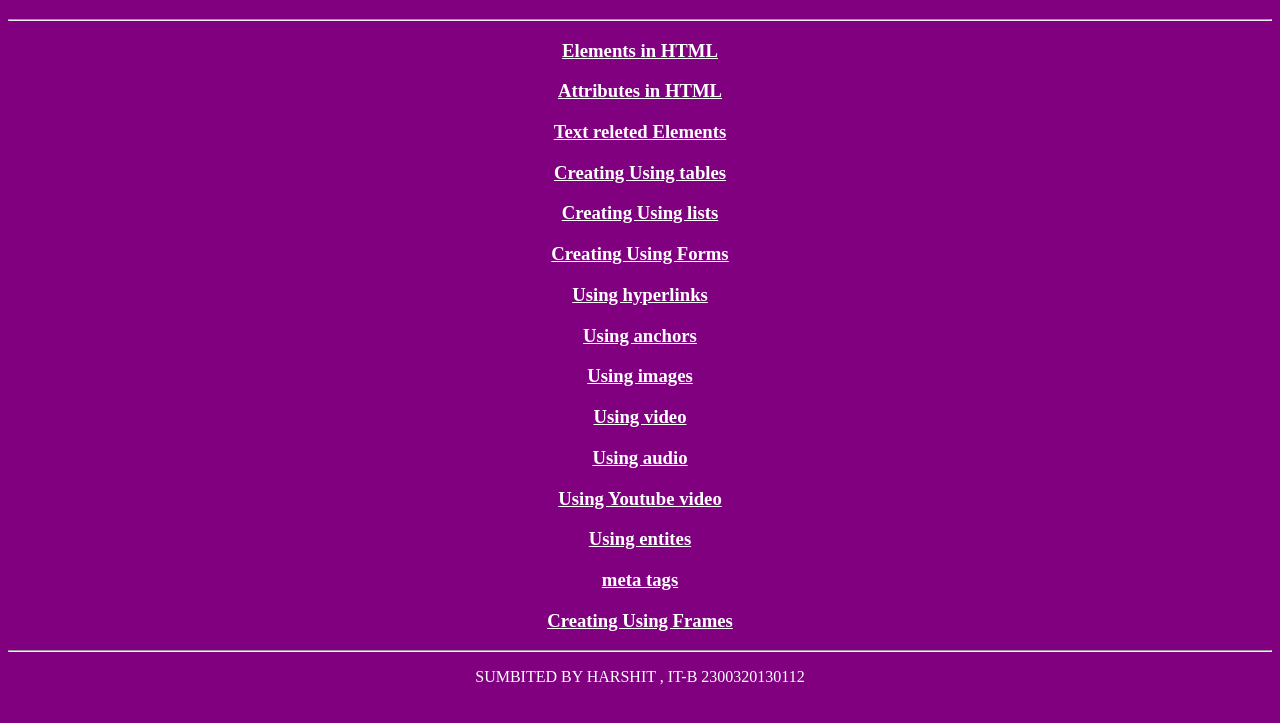
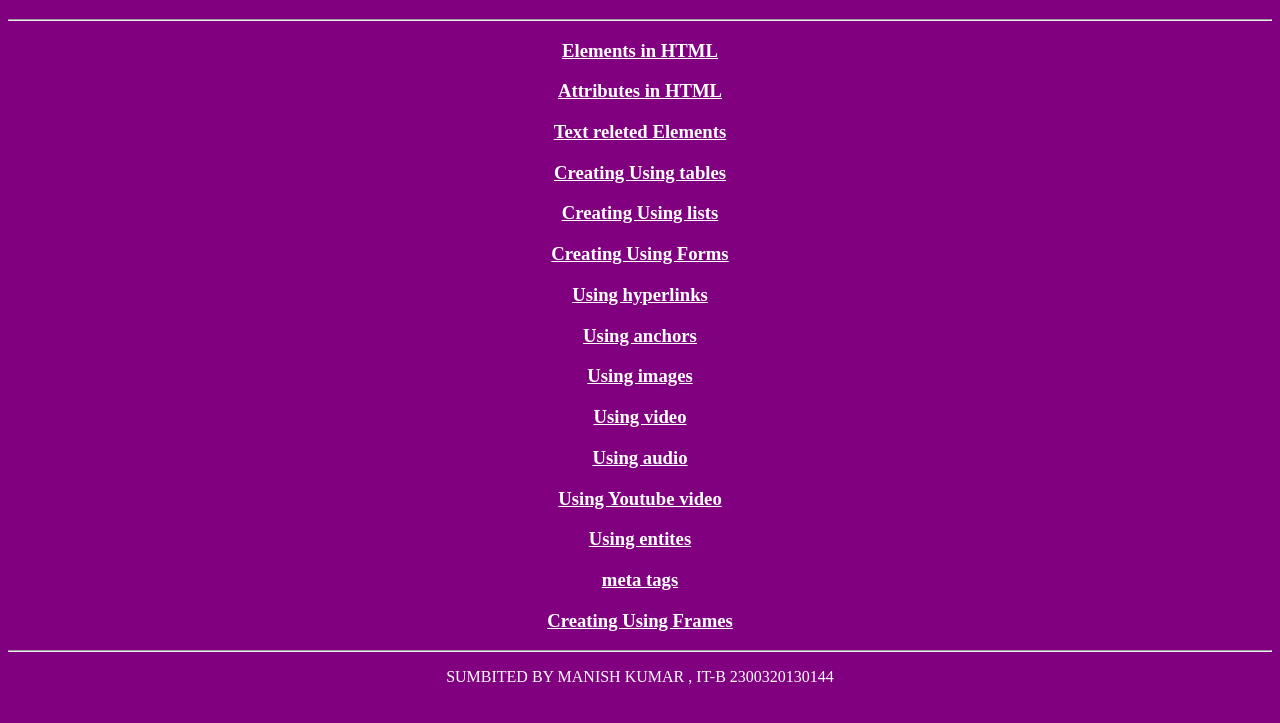
Before and after one commit to Manish-12345-abes/MKS, a plain HTML site: page index.html in a window 1280 px wide. Shown: the part 61-784 px from the top of the page. Drawn offline with Linux system fonts and the light colour scheme.

Commit message:
Update index.html

```diff
--- a/index.html
+++ b/index.html
@@ -38,7 +38,7 @@
 
 <hr>
 
-<p style="text-align: center; color: white;">SUMBITED BY HARSHIT , IT-B 2300320130112</p>
+<p style="text-align: center; color: white;">SUMBITED BY MANISH KUMAR , IT-B 2300320130144</p>
 
 
 
```
